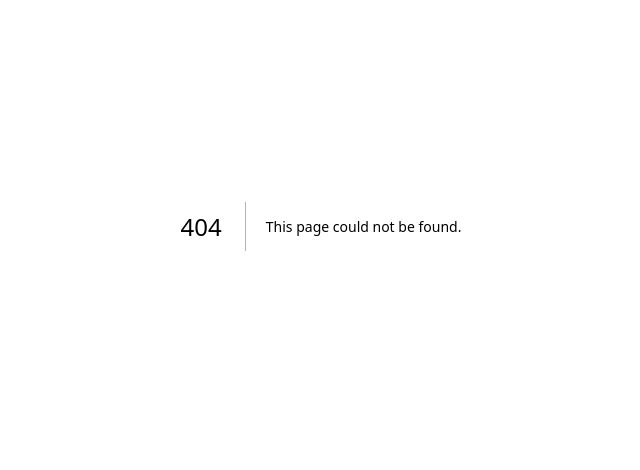
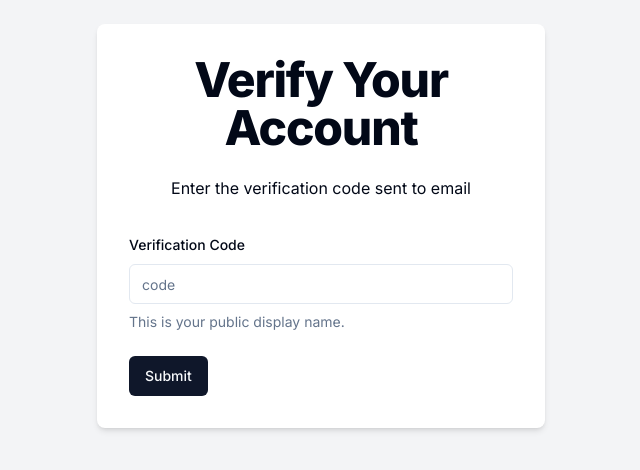
Before and after one commit to imaditya05/echofeedback, a Next.js app: page /verify/1 in a window 1280 px wide. Before the commit this address had no page. Shown: the part 174-644 px from the top of the page, without its empty margins (319-959 px from the left). Built offline with nearby package versions, Linux system fonts and the light colour scheme.

Commit message:
Frontend || Verification Code

```diff
--- /dev/null
+++ b/src/app/(auth)/verify/[username]/page.tsx
@@ -0,0 +1,93 @@
+"use client";
+import { Button } from "@/components/ui/button";
+import {
+  Form,
+  FormControl,
+  FormDescription,
+  FormField,
+  FormItem,
+  FormLabel,
+  FormMessage,
+} from "@/components/ui/form";
+import { Input } from "@/components/ui/input";
+import { useToast } from "@/components/ui/use-toast";
+import { verifySchemaValidation } from "@/schema/verifySchema";
+import { ApiResponse } from "@/types/ApiResponse";
+import { zodResolver } from "@hookform/resolvers/zod";
+import axios, { AxiosError } from "axios";
+import { useParams } from "next/navigation";
+import { useRouter } from "next/router";
+import React from "react";
+import { useForm } from "react-hook-form";
+import * as z from "zod";
+
+const VerifyAccount = () => {
+  const router = useRouter();
+  const params = useParams<{ username: string }>();
+  const { toast } = useToast();
+
+  const form = useForm<z.infer<typeof verifySchemaValidation>>({
+    resolver: zodResolver(verifySchemaValidation),
+  });
+
+  const onSubmit = async (data: z.infer<typeof verifySchemaValidation>) => {
+    try {
+      const response = await axios.post(`/api/verify-code`, {
+        username: params.username,
+        code: data.code,
+      });
+
+      toast({
+        title: "Success",
+        description: response.data.message,
+      });
+
+      router.replace("sign-in");
+    } catch (error) {
+      console.error("Error in Signin up user", error);
+      const axiosError = error as AxiosError<ApiResponse>;
+      const errorMessage = axiosError.response?.data.message;
+      toast({
+        title: "Sign-up failed",
+        description: errorMessage,
+        variant: "destructive",
+      });
+    }
+  };
+
+  return (
+    <div className="flex justify-center items-center min-h-screen bg-gray-100">
+      <div className="w-full max-w-md p-8 space-y-8 bg-white rounded-lg shadow-md">
+        <div className="text-center">
+          <h1 className="text-4xl font-extrabold tracking-tight lg:text-5xl mb-6">
+            Verify Your Account
+          </h1>
+          <p className="mb-4"> Enter the verification code sent to email</p>
+        </div>
+        <Form {...form}>
+          <form onSubmit={form.handleSubmit(onSubmit)} className="space-y-6">
+            <FormField
+              control={form.control}
+              name="code"
+              render={({ field }) => (
+                <FormItem>
+                  <FormLabel>Verification Code</FormLabel>
+                  <FormControl>
+                    <Input placeholder="code" {...field} />
+                  </FormControl>
+                  <FormDescription>
+                    This is your public display name.
+                  </FormDescription>
+                  <FormMessage />
+                </FormItem>
+              )}
+            />
+            <Button type="submit">Submit</Button>
+          </form>
+        </Form>
+      </div>
+    </div>
+  );
+};
+
+export default VerifyAccount;
```
